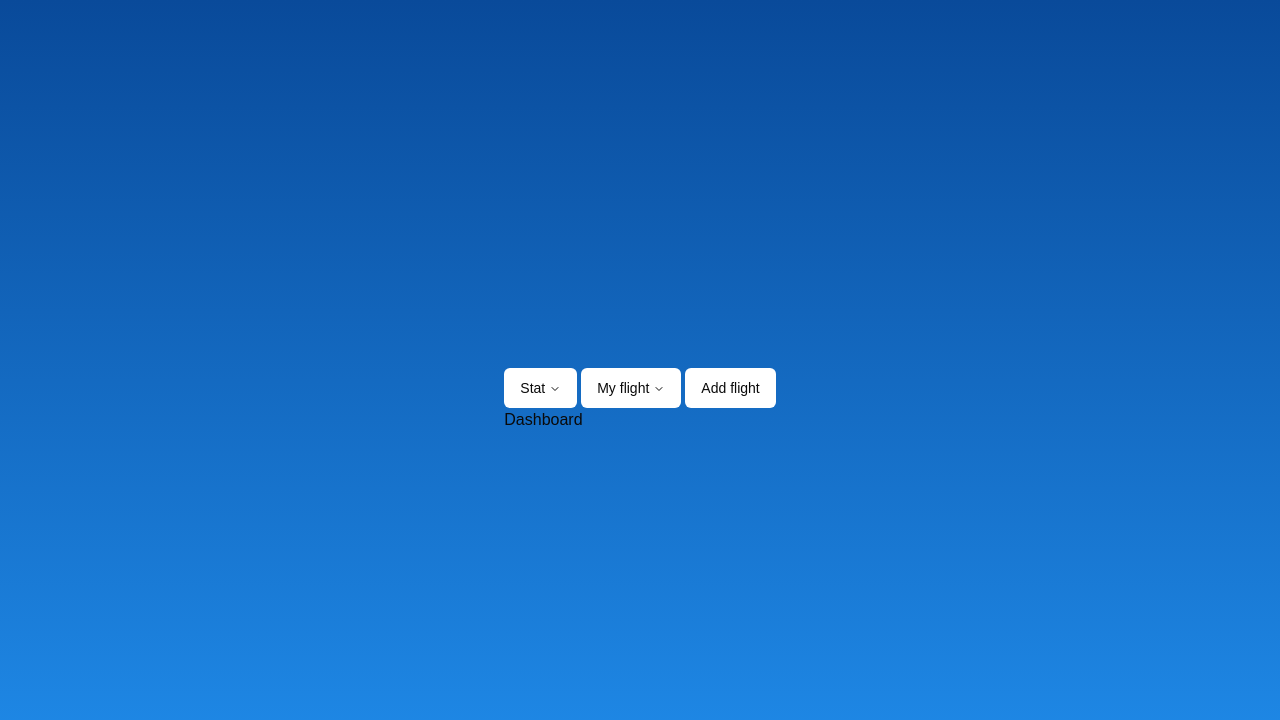
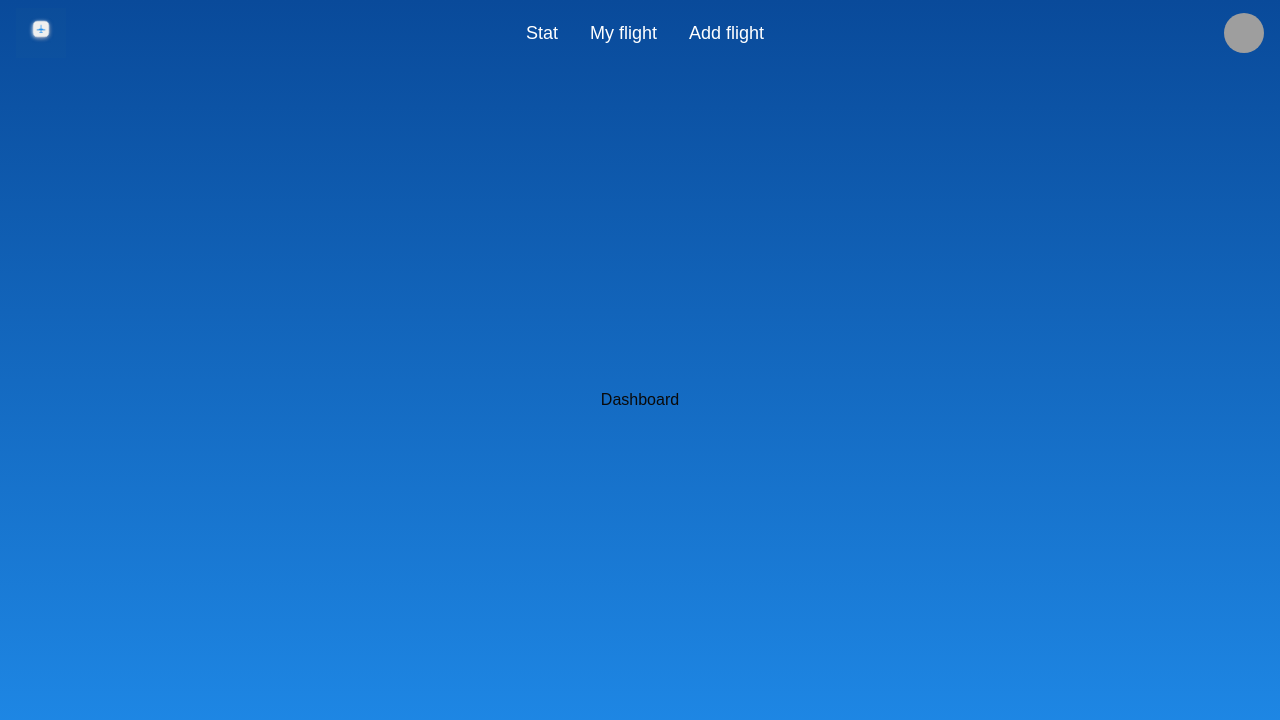
Before and after one commit to MrRobo1/SkyTrack, a Next.js app in the folder frontend/: page /dashboard in a window 1280 px wide. Shown: the top 720 px of the page. Built offline with nearby package versions, Linux system fonts and the light colour scheme; grey boxes are pictures that could not be loaded.

Commit message:
🔨 adjust navbar on top

```diff
--- a/frontend/components/header/navbar.tsx
+++ b/frontend/components/header/navbar.tsx
@@ -1,144 +1,66 @@
 "use client";
 
 import * as React from "react";
-import Link from "next/link";
+import Image from "next/image";
 
-import { cn } from "@/lib/utils";
 import {
   NavigationMenu,
-  NavigationMenuContent,
+  NavigationMenuList,
   NavigationMenuItem,
   NavigationMenuLink,
-  NavigationMenuList,
-  NavigationMenuTrigger,
-  navigationMenuTriggerStyle,
 } from "@/components/ui/navigation-menu";
-
-const components: { title: string; href: string; description: string }[] = [
-  {
-    title: "Alert Dialog",
-    href: "/docs/primitives/alert-dialog",
-    description:
-      "A modal dialog that interrupts the user with important content and expects a response.",
-  },
-  {
-    title: "Hover Card",
-    href: "/docs/primitives/hover-card",
-    description:
-      "For sighted users to preview content available behind a link.",
-  },
-  {
-    title: "Progress",
-    href: "/docs/primitives/progress",
-    description:
-      "Displays an indicator showing the completion progress of a task, typically displayed as a progress bar.",
-  },
-  {
-    title: "Scroll-area",
-    href: "/docs/primitives/scroll-area",
-    description: "Visually or semantically separates content.",
-  },
-  {
-    title: "Tabs",
-    href: "/docs/primitives/tabs",
-    description:
-      "A set of layered sections of content—known as tab panels—that are displayed one at a time.",
-  },
-  {
-    title: "Tooltip",
-    href: "/docs/primitives/tooltip",
-    description:
-      "A popup that displays information related to an element when the element receives keyboard focus or the mouse hovers over it.",
-  },
-];
+import { Avatar, AvatarFallback, AvatarImage } from "@/components/ui/avatar";
 
 export default function Navbar() {
   return (
+    <nav className="fixed top-0 left-0 right-0 z-50 bg-transparent text-white px-4 py-2 flex items-center justify-between">
+      {/* Logo Section */}
+      <div className="flex items-center">
+        <Image
+          src="/logo.png"
+          alt="image d'avion sur fond blanc"
+          width={50}
+          height={50}
+        />
+      </div>
+
+      {/* Navigation Items */}
       <NavigationMenu>
-      <NavigationMenuList>
+        <NavigationMenuList className="flex space-x-8">
           <NavigationMenuItem>
-          <NavigationMenuTrigger>Stat</NavigationMenuTrigger>
-          <NavigationMenuContent>
-            <ul className="grid gap-3 p-6 md:w-[400px] lg:w-[500px] lg:grid-cols-[.75fr_1fr]">
-              <li className="row-span-3">
-                <NavigationMenuLink asChild>
-                  <a
-                    className="flex h-full w-full select-none flex-col justify-end rounded-md bg-gradient-to-b from-muted/50 to-muted p-6 no-underline outline-none focus:shadow-md"
-                    href="/"
+            <NavigationMenuLink
+              className="text-white text-lg font-medium hover:underline"
+              href="#"
             >
-                    <div className="mb-2 mt-4 text-lg font-medium">
-                      shadcn/ui
-                    </div>
-                    <p className="text-sm leading-tight text-muted-foreground">
-                      Beautifully designed components that you can copy and
-                      paste into your apps. Accessible. Customizable. Open
-                      Source.
-                    </p>
-                  </a>
+              Stat
             </NavigationMenuLink>
-              </li>
-              <ListItem href="/docs" title="Introduction">
-                Re-usable components built using Radix UI and Tailwind CSS.
-              </ListItem>
-              <ListItem href="/docs/installation" title="Installation">
-                How to install dependencies and structure your app.
-              </ListItem>
-              <ListItem href="/docs/primitives/typography" title="Typography">
-                Styles for headings, paragraphs, lists...etc
-              </ListItem>
-            </ul>
-          </NavigationMenuContent>
           </NavigationMenuItem>
           <NavigationMenuItem>
-          <NavigationMenuTrigger>My flight</NavigationMenuTrigger>
-          <NavigationMenuContent>
-            <ul className="grid w-[400px] gap-3 p-4 md:w-[500px] md:grid-cols-2 lg:w-[600px] ">
-              {components.map((component) => (
-                <ListItem
-                  key={component.title}
-                  title={component.title}
-                  href={component.href}
+            <NavigationMenuLink
+              className="text-white text-lg font-medium hover:underline"
+              href="#"
             >
-                  {component.description}
-                </ListItem>
-              ))}
-            </ul>
-          </NavigationMenuContent>
+              My flight
+            </NavigationMenuLink>
           </NavigationMenuItem>
           <NavigationMenuItem>
-          <Link href="/docs" legacyBehavior passHref>
-            <NavigationMenuLink className={navigationMenuTriggerStyle()}>
+            <NavigationMenuLink
+              className="text-white text-lg font-medium hover:underline"
+              href="#"
+            >
               Add flight
             </NavigationMenuLink>
-          </Link>
           </NavigationMenuItem>
         </NavigationMenuList>
       </NavigationMenu>
+
+      {/* Avatar Section */}
+      <div>
+        <Avatar>
+          <AvatarImage src="https://github.com/shadcn.png" alt="@shadcn" />
+          <AvatarFallback>CN</AvatarFallback>
+        </Avatar>
+      </div>
+    </nav>
   );
 }
-
-const ListItem = React.forwardRef<
-  React.ElementRef<"a">,
-  React.ComponentPropsWithoutRef<"a">
->(({ className, title, children, ...props }, ref) => {
-  return (
-    <li>
-      <NavigationMenuLink asChild>
-        <a
-          ref={ref}
-          className={cn(
-            "block select-none space-y-1 rounded-md p-3 leading-none no-underline outline-none transition-colors hover:bg-accent hover:text-accent-foreground focus:bg-accent focus:text-accent-foreground",
-            className
-          )}
-          {...props}
-        >
-          <div className="text-sm font-medium leading-none">{title}</div>
-          <p className="line-clamp-2 text-sm leading-snug text-muted-foreground">
-            {children}
-          </p>
-        </a>
-      </NavigationMenuLink>
-    </li>
-  );
-});
-ListItem.displayName = "ListItem";
--- /dev/null
+++ b/frontend/components/ui/avatar.tsx
@@ -0,0 +1,50 @@
+"use client";
+
+import * as React from "react";
+import * as AvatarPrimitive from "@radix-ui/react-avatar";
+
+import { cn } from "@/lib/utils";
+
+const Avatar = React.forwardRef<
+  React.ElementRef<typeof AvatarPrimitive.Root>,
+  React.ComponentPropsWithoutRef<typeof AvatarPrimitive.Root>
+>(({ className, ...props }, ref) => (
+  <AvatarPrimitive.Root
+    ref={ref}
+    className={cn(
+      "relative flex h-10 w-10 shrink-0 overflow-hidden rounded-full",
+      className
+    )}
+    {...props}
+  />
+));
+Avatar.displayName = AvatarPrimitive.Root.displayName;
+
+const AvatarImage = React.forwardRef<
+  React.ElementRef<typeof AvatarPrimitive.Image>,
+  React.ComponentPropsWithoutRef<typeof AvatarPrimitive.Image>
+>(({ className, ...props }, ref) => (
+  <AvatarPrimitive.Image
+    ref={ref}
+    className={cn("aspect-square h-full w-full", className)}
+    {...props}
+  />
+));
+AvatarImage.displayName = AvatarPrimitive.Image.displayName;
+
+const AvatarFallback = React.forwardRef<
+  React.ElementRef<typeof AvatarPrimitive.Fallback>,
+  React.ComponentPropsWithoutRef<typeof AvatarPrimitive.Fallback>
+>(({ className, ...props }, ref) => (
+  <AvatarPrimitive.Fallback
+    ref={ref}
+    className={cn(
+      "flex h-full w-full items-center justify-center rounded-full bg-muted",
+      className
+    )}
+    {...props}
+  />
+));
+AvatarFallback.displayName = AvatarPrimitive.Fallback.displayName;
+
+export { Avatar, AvatarImage, AvatarFallback };
--- a/frontend/package.json
+++ b/frontend/package.json
@@ -14,6 +14,7 @@
     "@apollo/client": "^3.12.4",
     "@apollo/experimental-nextjs-app-support": "^0.11.7",
     "@hookform/resolvers": "^3.9.1",
+    "@radix-ui/react-avatar": "^1.1.2",
     "@radix-ui/react-label": "^2.1.1",
     "@radix-ui/react-navigation-menu": "^1.2.3",
     "@radix-ui/react-slot": "^1.1.1",
```
Also changed, not shown: 1 other file (tests, documents, lock files or other folders). Lines whose indentation alone changed are shown as unchanged.
